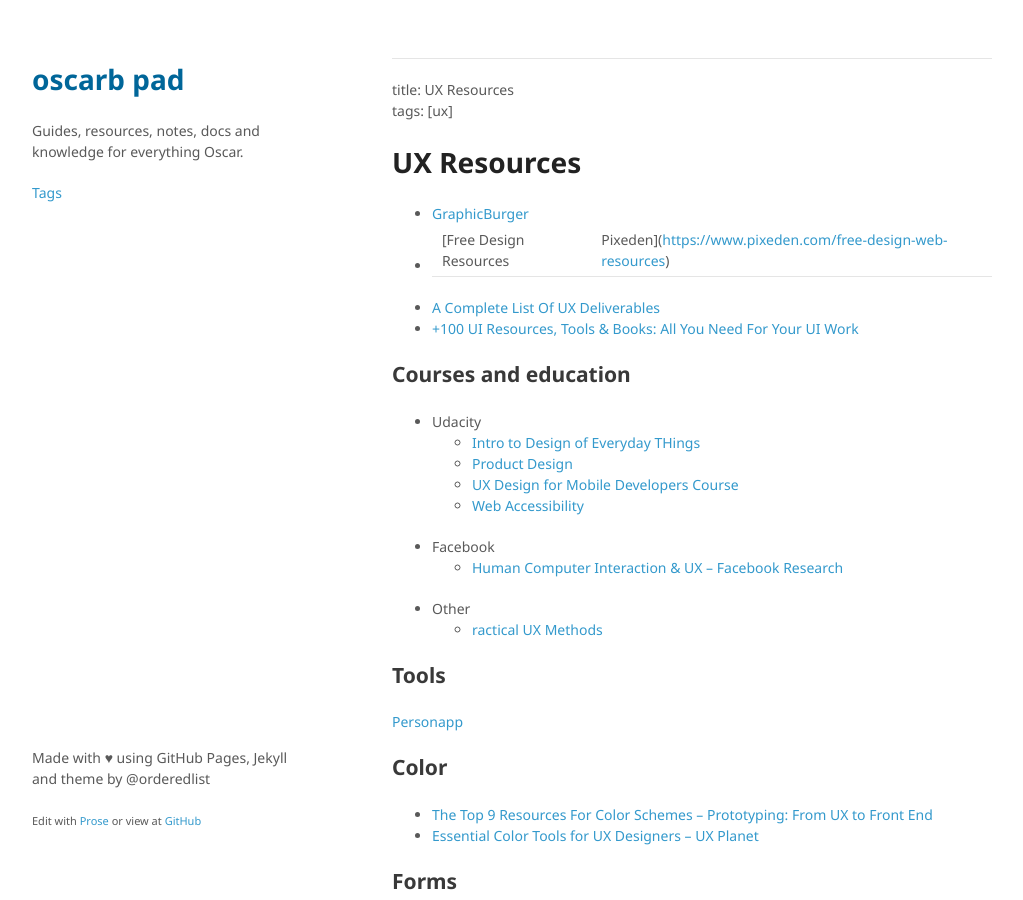
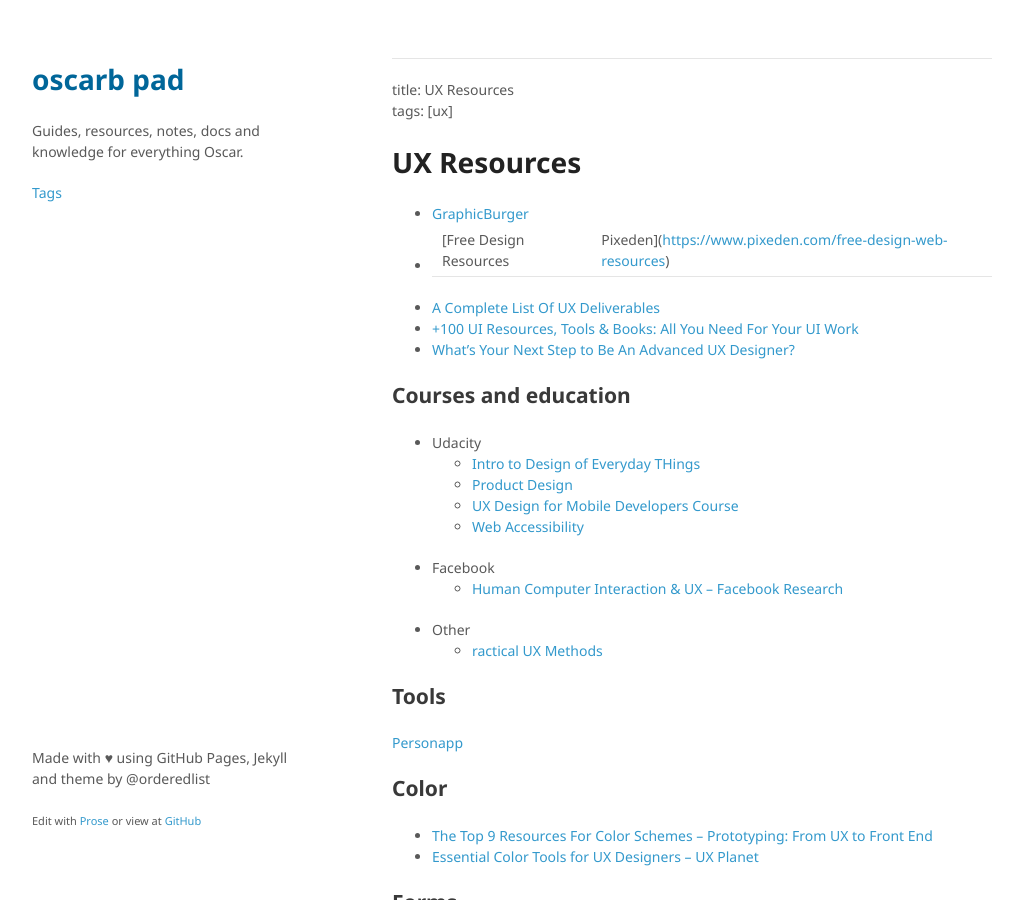
Before and after one commit to oscarb/pad, a Jekyll site: the page built from _docs/ux-resources.md, in a window 1280 px wide and 900 px high. Shown: the whole window, without its empty margins (128-1151 px from the left). Built offline with Jekyll 4.4.1, drawn with Linux system fonts in a browser that asks for light colours; some web fonts are replaced.

Commit message:
Update ux-resources.md

```diff
--- a/_docs/ux-resources.md
+++ b/_docs/ux-resources.md
@@ -8,6 +8,7 @@ tags: [ux]
 * [Free Design Resources | Pixeden](https://www.pixeden.com/free-design-web-resources)
 * [A Complete List Of UX Deliverables](https://uxplanet.org/a-complete-list-of-ux-deliverables-d62ccf1de434)
 * [+100 UI Resources, Tools & Books: All You Need For Your UI Work](https://uxplanet.org/100-ui-resources-tools-books-all-you-need-for-your-ui-work-ad959719fdca)
+* [What’s Your Next Step to Be An Advanced UX Designer?](https://blog.prototypr.io/whats-your-next-step-to-be-an-advanced-ux-designer-5ce270007301)
 
 ## Courses and education
 
```
